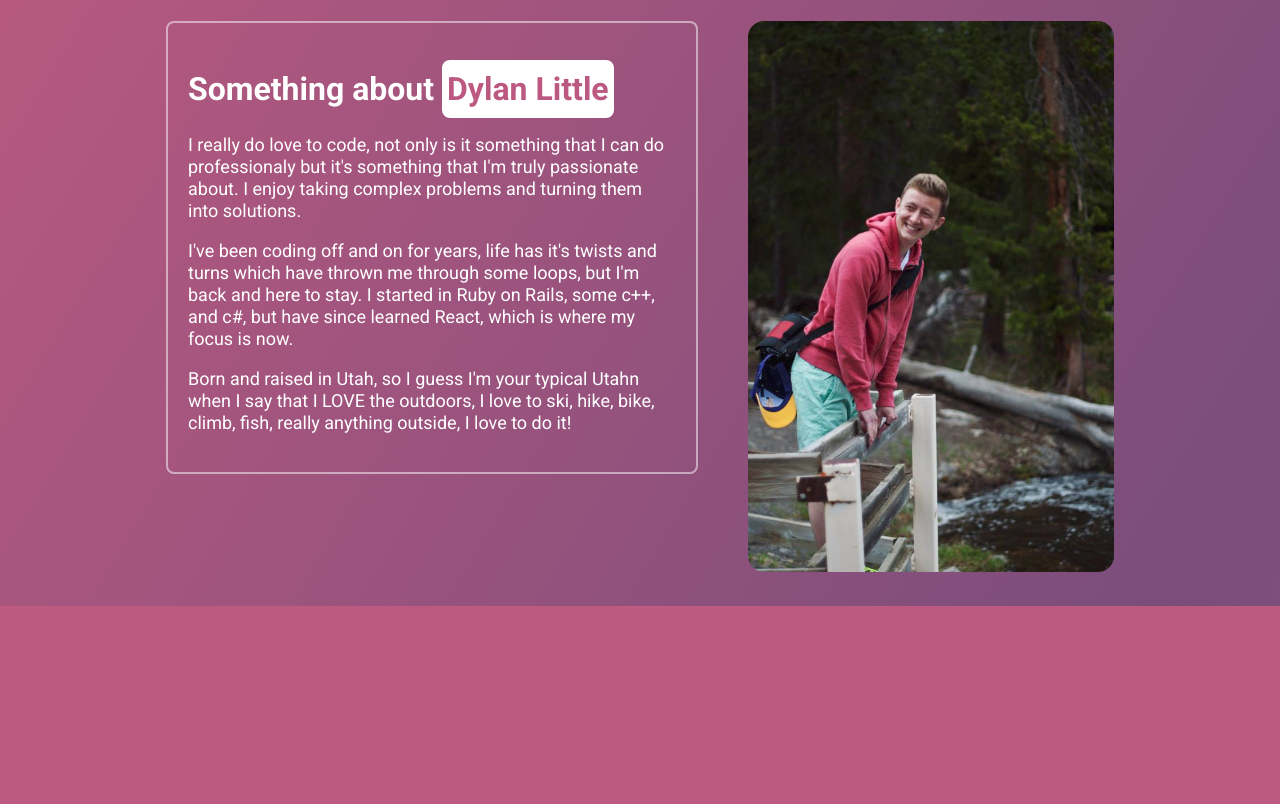
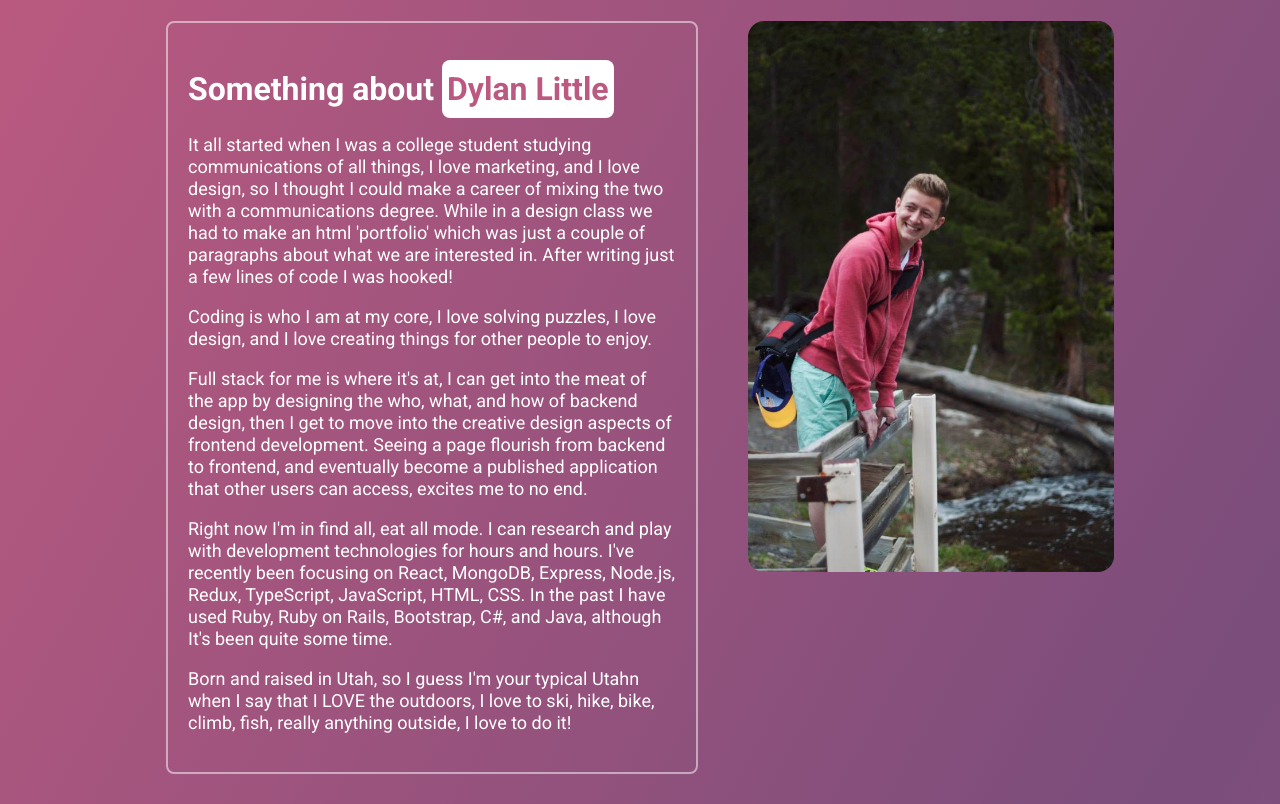
Before and after one commit to dlittle1/react-portfolio, a React (Create React App) app: page / in a window 1280 px wide. Shown: the part 1520-2324 px from the top of the page. Before the commit the page ends 2126 px from the top, so only its background shows below. Built offline with nearby package versions, Linux system fonts and the light colour scheme.

Commit message:
change about me

```diff
--- a/src/pages/About.js
+++ b/src/pages/About.js
@@ -13,18 +13,35 @@ const About = (props) => {
               <span className='home-title-name'>Dylan Little</span>
             </h2>
             <p>
-              I really do love to code, not only is it something that I can do
-              professionaly but it's something that I'm truly passionate about.
-              I enjoy taking complex problems and turning them into solutions.
+              It all started when I was a college student studying
+              communications of all things, I love marketing, and I love design,
+              so I thought I could make a career of mixing the two with a
+              communications degree. While in a design class we had to make an
+              html 'portfolio' which was just a couple of paragraphs about what
+              we are interested in. After writing just a few lines of code I was
+              hooked!
+            </p>
+            <p>
+              Coding is who I am at my core, I love solving puzzles, I love
+              design, and I love creating things for other people to enjoy.
             </p>
 
             <p>
-              I've been coding off and on for years, life has it's twists and
-              turns which have thrown me through some loops, but I'm back and
-              here to stay. I started in Ruby on Rails, some c++, and c#, but
-              have since learned React, which is where my focus is now.
+              Full stack for me is where it's at, I can get into the meat of the
+              app by designing the who, what, and how of backend design, then I
+              get to move into the creative design aspects of frontend
+              development. Seeing a page flourish from backend to frontend, and
+              eventually become a published application that other users can
+              access, excites me to no end.
             </p>
-
+            <p>
+              Right now I'm in find all, eat all mode. I can research and play
+              with development technologies for hours and hours. I've recently
+              been focusing on React, MongoDB, Express, Node.js, Redux,
+              TypeScript, JavaScript, HTML, CSS. In the past I have used Ruby,
+              Ruby on Rails, Bootstrap, C#, and Java, although It's been quite
+              some time.
+            </p>
             <p>
               Born and raised in Utah, so I guess I'm your typical Utahn when I
               say that I LOVE the outdoors, I love to ski, hike, bike, climb,
```
